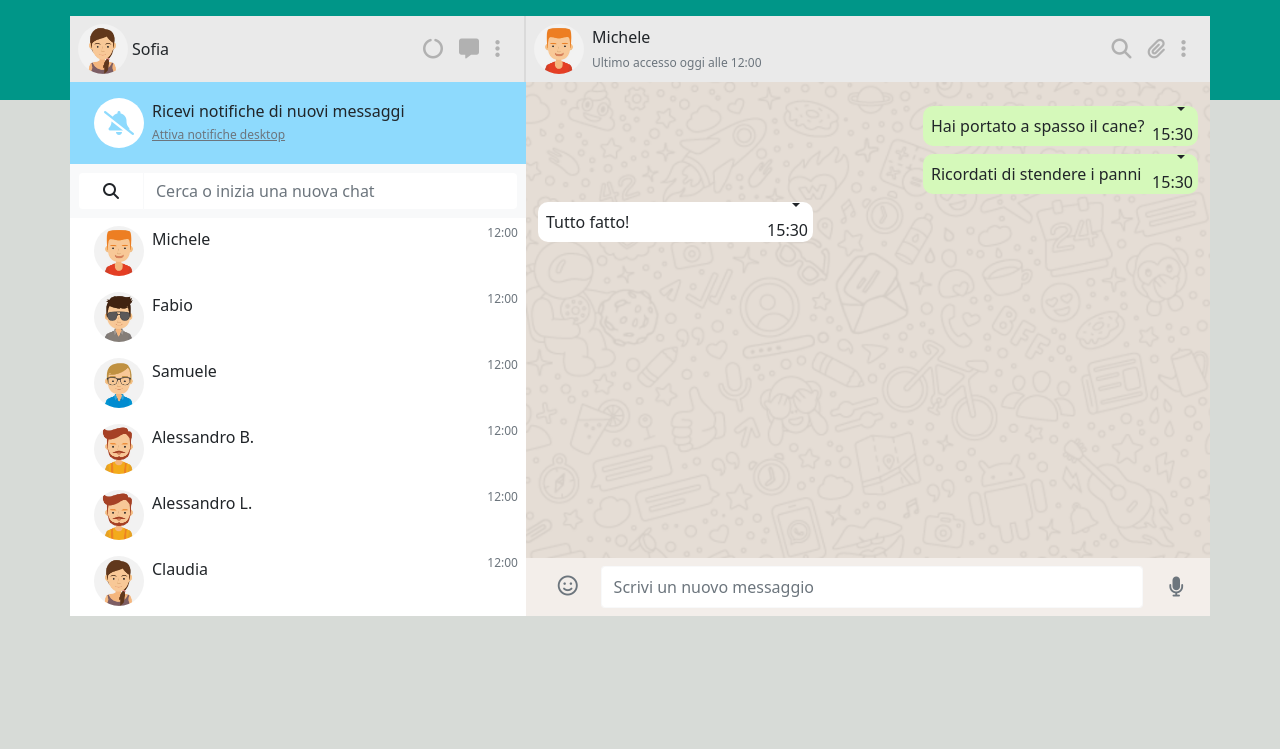
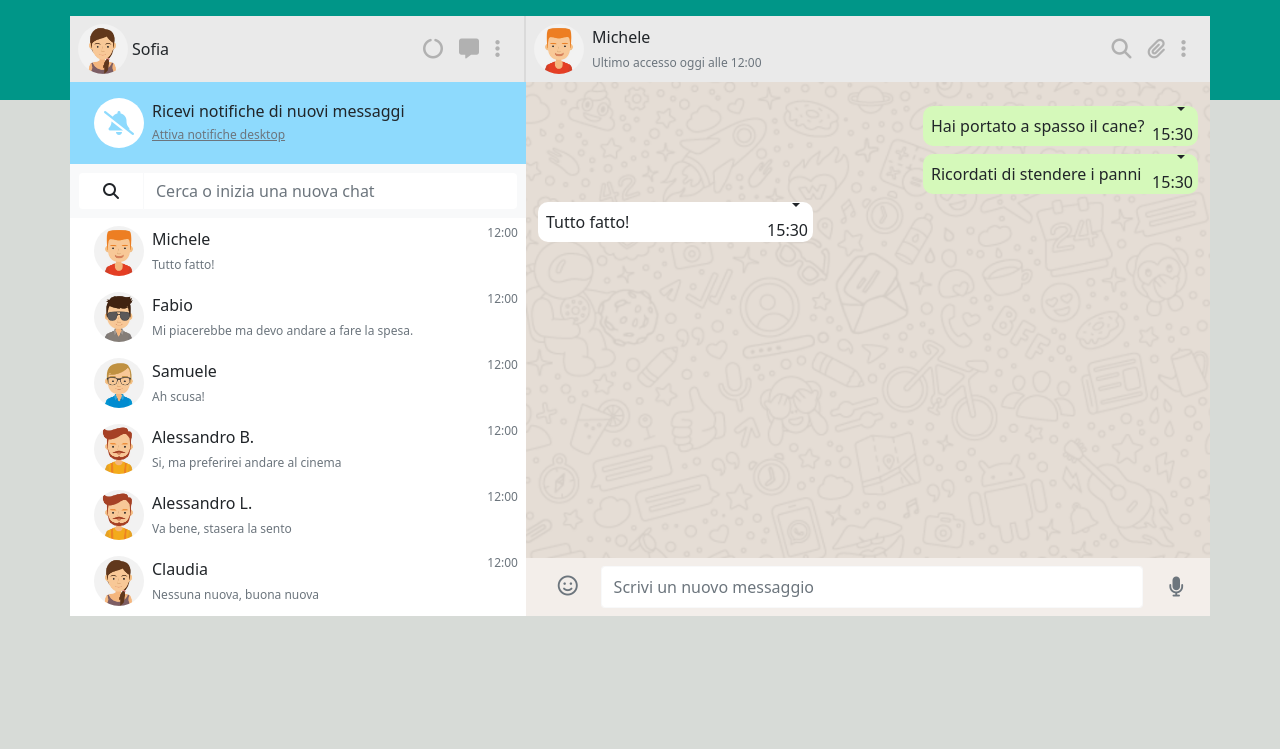
Before and after one commit to Gabrieleabu23/vue-boolzapp, a plain HTML site: page index.html in a window 1280 px wide. Drawn offline with nearby package versions, Linux system fonts and the light colour scheme.

Commit message:
add: last message in contacts list

```diff
--- a/index.html
+++ b/index.html
@@ -71,7 +71,8 @@
                                             <img :src="element.avatar" alt="">
                                             <div class="d-flex flex-column ps-2 lh-sm">
                                                 <h6 class="mt-1">{{element.name}}</h6>
-                                                <span class="text-secondary font_last_our"></span>
+                                                <span class="text-secondary font_last_our">{{ boh(i) }}
+                                                </span>
                                             </div>
                                         </div>
                                         <h6 class="font_last_our pe-2 text-secondary">12:00</h6>
--- a/js/script.js
+++ b/js/script.js
@@ -239,18 +239,28 @@ createApp({
               return element.name.toLowerCase().includes(ricerca) && element.visible;
             });
           },
-          delMessage(index) {
-            // Remove the message at the specified index
-            this.vettoremessaggi.splice(index, 1);
-            this.statoMessaggio.splice(index, 1);
+          delMessage(indice) {
+
+            this.vettoremessaggi.splice(indice, 1);
+            this.statoMessaggio.splice(indice, 1);
             console.log(this.vettoremessaggi);
             console.log(this.statoMessaggio);
+        },
+        boh(posizione){
+            console.log(posizione)
+            let ritornoLastMsg;
+            const vettore= this.contacts[posizione].messages;
+            vettore.forEach((element, i) => {
+                if(i === vettore.length-1)
+                ritornoLastMsg= element.message;
+            });
+            return ritornoLastMsg;
         }
-
     },
     mounted() {
         this.messagesContact(0); // contatto predefinito - Michele cioè il primo
         this.listanomi = this.contacts.slice();
 
+
     }
 }).mount('#app');
```
